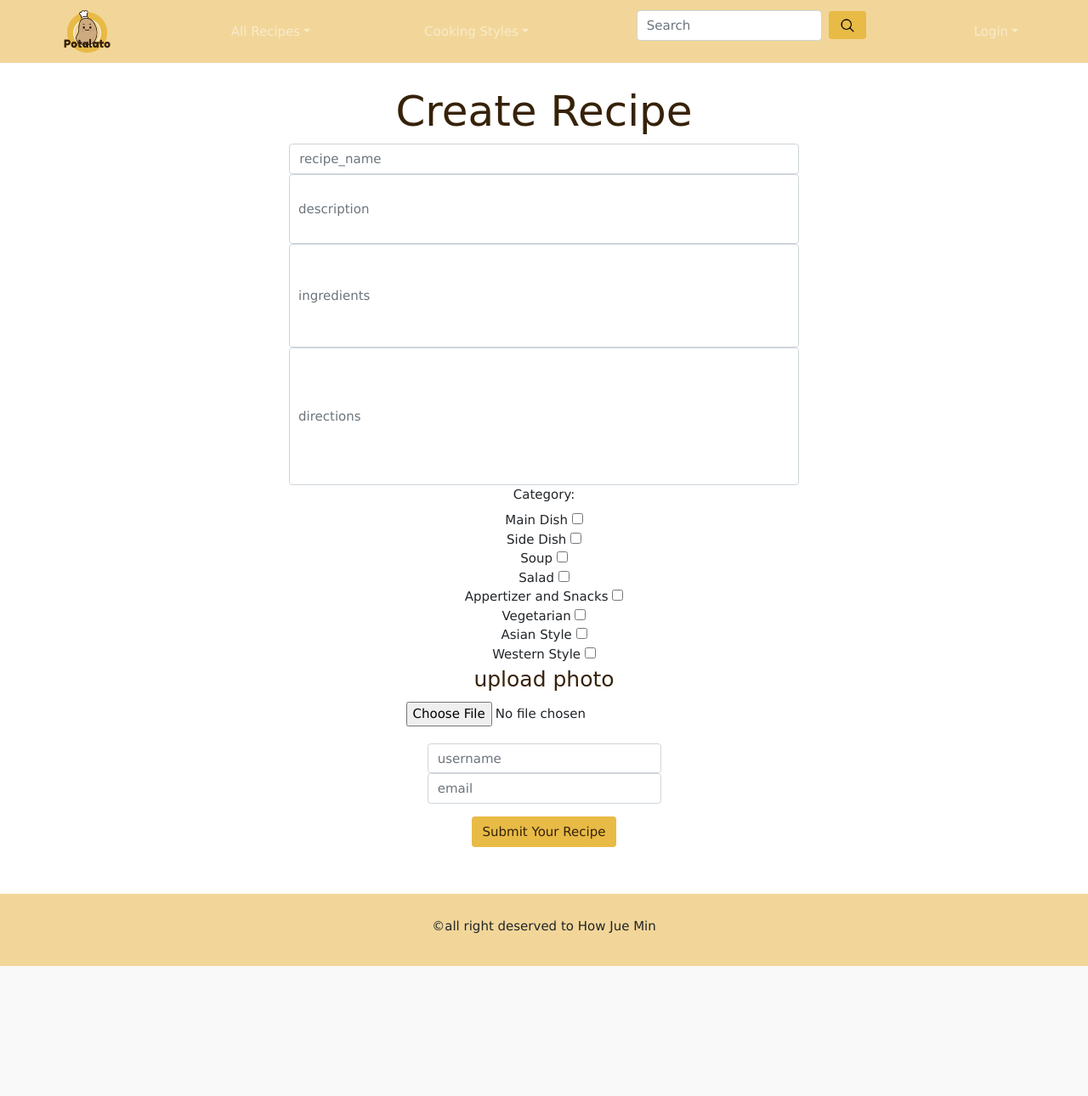
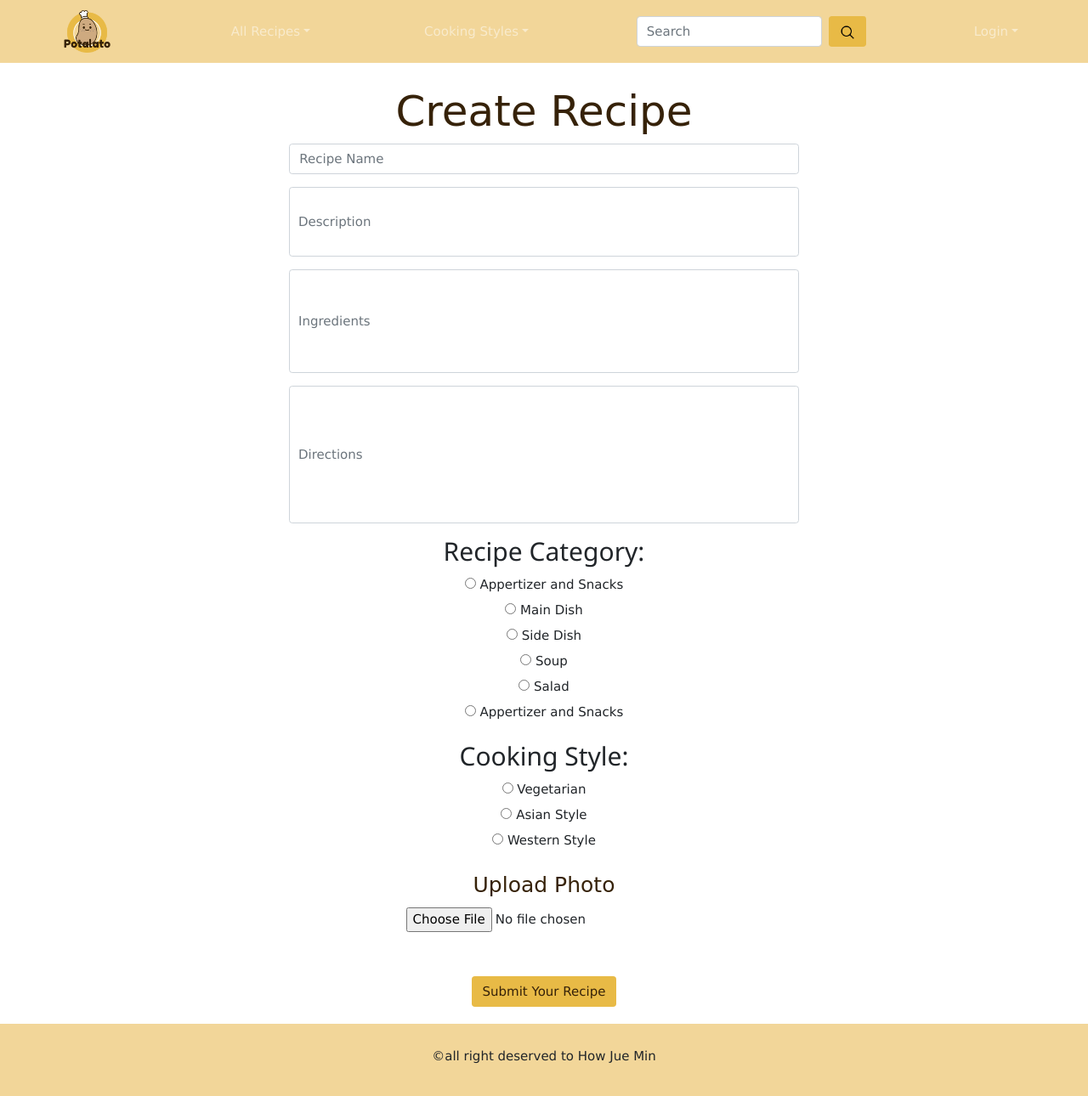
Before and after one commit to siyi0211/potalato, a PHP site: the page made by create recipe.php in a window 1280 px wide. Shown: the whole page at 85% size. Before the commit the page ends 1137 px from the top, so only its background shows below. Run offline with PHP 8.4, Linux system fonts and the light colour scheme.

Commit message:
modified all create recipe page

```diff
--- a/create recipe.php
+++ b/create recipe.php
@@ -1,6 +1,3 @@
-<?php
-include 'nav.php'
-?>
 <!doctype html>
 <html>
 <head>
@@ -20,65 +17,99 @@ include 'nav.php'
 <script src="js/bootstrap.min.js"></script>
 </head>
 <body>
-
-    <!create recipe>
+<?php
+	include 'nav.php';
+?>
+    <!-- Create Recipe -->
     <div class="container-fluid">
         <div class="row bg-beige">
             <div class="col">
                     <div class="row justify-content-center">
                         <div class="col-lg-6 text-center" style="padding: 20px">
+
+                <!-- Create Recipe -->
 			     <heading1-1>Create Recipe</heading1-1>
-                             <form action="recipe.php" method="post" variable="temporary storage=$">
-                             <input type="text" class="form-control mr-sm-2" id="recipe_name" placeholder="recipe_name" name="recipe_name" required>
-                             <input style="padding:40px 10px" type="text" class="form-control mr-sm-2" id="description" placeholder="description" name="description" required>
-                             <input style="padding:60px 10px" type="text" class="form-control mr-sm-2" id="ingredients" placeholder="ingredients" name="ingredients" required>
-                             <input style="padding:80px 10px" type="text" class="form-control mr-sm-2" id="directions" placeholder="directions" name="directions" required>
-                             <div class="txt_field1">
-                                 <label>Category:</label><br>
 
-                                 Main Dish
-                                 <input type="checkbox" id="rcatergoryid" name="rcatergory[]" value="Main Dish"><br>
-                                 Side Dish
-                                 <input type="checkbox" id="rcatergoryid" name="rcatergory[]" value="Side Dish"><br>
-                                 Soup
-                                 <input type="checkbox" id="rcatergoryid" name="rcatergory[]" value="Soup"><br>
-                                 Salad
-                                 <input type="checkbox" id="rcatergoryid" name="rcatergory[]" value="Salad"><br>
-                                 Appertizer and Snacks
-                                 <input type="checkbox" id="rcatergoryid" name="rcatergory[]" value="Appertizer and Snacks"><br>
-                                 Vegetarian
-                                 <input type="checkbox" id="rcatergoryid" name="rcatergory[]" value="Vegetarian"><br>
-                                 Asian Style
-                                 <input type="checkbox" id="rcatergoryid" name="rcatergory[]" value="Asian Style"><br>
-                                 Western Style
-                                 <input type="checkbox" id="rcatergoryid" name="rcatergory[]" value="Western Style"><br>
+			     <form action="new_recipe.php" method="post" variable="temporary storage=$">
+
+			     <div class="form-group">
+			        <input type="text" class="form-control mr-sm-2" id="recipe_name" placeholder="Recipe Name" name="recipe_name" required>
+			     </div>
+
+			     <div class="form-group">
+                    <input style="padding:40px 10px" type="text" class="form-control mr-sm-2" id="description" placeholder="Description" name="description" required>
+			     </div>
+
+			     <div class="form-group">
+			        <input style="padding:60px 10px" type="text" class="form-control mr-sm-2" id="ingredients" placeholder="Ingredients" name="ingredients" required>
+			     </div>
+
+                 <div class="form-group">
+                    <input style="padding:80px 10px" type="text" class="form-control mr-sm-2" id="directions" placeholder="Directions" name="directions" required>
+                 </div>
+
+                <div class="form-group txt_field1">
+                    <h2>Recipe Category:</h2>
+
+                    <input type="radio" id="appertizer_and_snacks" name="recipe_category" value="Appertizer and Snacks">
+                    <label for="appertizer_and_snacks">Appertizer and Snacks</label>
+                    <br>
+
+                    <input type="radio" id="main_dish" name="recipe_category" value="Main Dish" required>
+                    <label for="main_dish">Main Dish</label>
+                    <br>
+
+                    <input type="radio" id="side_dish" name="recipe_category" value="Side Dish">
+                    <label for="side_dish">Side Dish</label>
+                    <br>
+
+                    <input type="radio" id="soup" name="recipe_category" value="Soup">
+                    <label for="soup">Soup</label>
+                    <br>
+
+                    <input type="radio" id="salad" name="recipe_category" value="Salad">
+                    <label for="salad">Salad</label>
+                    <br>
+
+                    <input type="radio" id="appertizer_and_snacks" name="recipe_category" value="Appertizer and Snacks">
+                    <label for="appertizer_and_snacks">Appertizer and Snacks</label>
+                    <br>
 
                 </div>
-                             <div class="txt_field1">
-                                 <label for="imageToUpload" class="heading3">upload photo</label>
+
+                <div class="form-group">
+                    <h2>Cooking Style: </h2>
+
+                    <input type="radio" id="vegetarian" name="cooking_style" value="Vegetarian" required>
+                    <label for="vegetarian">Vegetarian</label>
                     <br>
-                                 <input type="file" id="imageToUpload" name="imageToUpload" accept="image/*" onchange="loadFile1(event)" required>
-                                 <img id="output1" style="width:300px">
+
+                    <input type="radio" id="asian_style" name="cooking_style" value="Asian Style">
+                    <label for="asian_style">Asian Style</label>
+                    <br>
+
+                    <input type="radio" id="western_style" name="cooking_style" value="Western Style">
+                    <label for="western_style">Western Style</label>
+                    <br>
+                </div>
+                <div class="form-group txt_field1">
+                    <label class="heading3">Upload Photo</label>
+                    <br>
+                    <input type="file" id="imageToUpload" name="imageToUpload" accept="image/*" onchange="loadImage(event)" required>
+                    <img id="output" style="width:300px">
                     <script>
-                                     var loadFile1 = function(event) {
+                        var loadImage = function(event) {
                             var reader = new FileReader();
                             reader.onload = function() {
-                                             var output = document.getElementById('output1');
+                                var output = document.getElementById('output');
                                 output.src = reader.result;
                             };
                             reader.readAsDataURL(event.target.files[0]);
                         };
                     </script>
                 </div>
-                             <div class="row justify-content-center">
-                                 <div class="col-lg-6" style="padding: 20px">
-                                     <form action="recipe.php" method="post" variable="temporary storage=$">
-                                     <input type="text" class="form-control mr-sm-2" id="username" placeholder="username" name="username" required>
-                             <input type="text" class="form-control mr-sm-2" id="email" placeholder="email" name="email" required>
                 <button type="submit" name="submit" class="btn button-color mt-3">Submit Your Recipe</button>
-                                         </form>
-                                 </div>
-                             </div>
+
                 </form>
                     </div>
                 </div>
```
Lines whose indentation alone changed are shown as unchanged.
